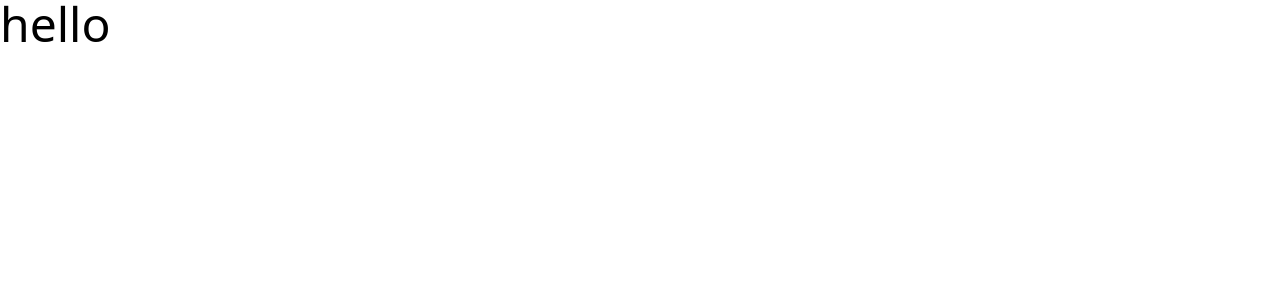
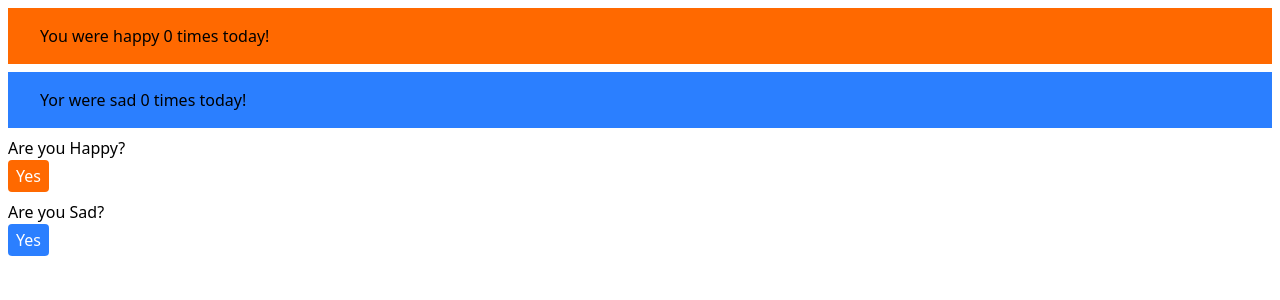
Before and after one commit to Abhishek1017-sh/Devslane_react, a React (Vite) app: page / in a window 1280 px wide. Shown: the top 300 px of the page. Built offline with nearby package versions, Linux system fonts and the light colour scheme.

Commit message:
assignment_87.1

```diff
--- a/package.json
+++ b/package.json
@@ -10,9 +10,12 @@
     "preview": "vite preview"
   },
   "dependencies": {
+    "@reduxjs/toolkit": "^2.9.0",
     "@tailwindcss/vite": "^4.1.11",
     "react": "^19.1.0",
     "react-dom": "^19.1.0",
+    "react-redux": "^9.2.0",
+    "redux": "^5.0.1",
     "tailwindcss": "^4.1.11"
   },
   "devDependencies": {
--- a/src/App.jsx
+++ b/src/App.jsx
@@ -1,4 +1,8 @@
-import { useState } from 'react'
+import React from 'react'
+import HappyTracker from './HappyTracker'
+import SadTracker from './SadTracker'
+import HappyIncrementor from './HappyIncrementor'
+import SadIncrementor from './SadIncrementor'
 
 
 function App() {
@@ -6,7 +10,12 @@ function App() {
 
   return (
     <>
-    <div className="text-5xl">hello</div>
+    <div className="p-2 space-y-2">
+      <HappyTracker />
+      <SadTracker />
+      <HappyIncrementor />
+      <SadIncrementor />
+    </div>
 
     </>
   )
--- /dev/null
+++ b/src/HappyIncrementor.tsx
@@ -0,0 +1,17 @@
+import { FC, memo } from "react";
+import { useDispatch } from "react-redux";
+import { happyButtonClicked } from "./actions";
+
+type HappyIncrementorProps = {};
+const HappyIncrementor: FC<HappyIncrementorProps> = (props) => {
+  const dispatch=useDispatch();
+  function increment() {
+    dispatch(happyButtonClicked);
+  }
+  return <div>
+    <h3>Are you Happy?</h3>
+    <button onClick={increment} className="bg-orange-500 px-2 py-1 rounded text-white hover:bg-orange-700">Yes</button>
+  </div>;
+}
+
+export default memo(HappyIncrementor);
--- /dev/null
+++ b/src/HappyTracker.tsx
@@ -0,0 +1,13 @@
+import { FC, memo } from "react";
+import { useSelector } from "react-redux";
+import { happyCountSelector } from "./selector";
+
+type HappyTrackerProps = {};
+const HappyTracker: FC<HappyTrackerProps> = (props) => {
+  const happyCount=useSelector(happyCountSelector)
+  return <div className="bg-orange-500 px-8 py-4">
+    You were happy {happyCount} times today!
+  </div>;
+}
+
+export default memo(HappyTracker);
--- /dev/null
+++ b/src/SadIncrementor.tsx
@@ -0,0 +1,17 @@
+import { FC, memo } from "react";
+import { useDispatch } from "react-redux";
+import { sadButtonClicked } from "./actions";
+
+type SadIncrementorProps = {};
+const SadIncrementor: FC<SadIncrementorProps> = (props) => {
+  const dispatch=useDispatch();
+  function increment() {
+    dispatch(sadButtonClicked);
+  }
+  return <div>
+    <h3>Are you Sad?</h3>
+    <button onClick={increment} className="bg-blue-500 px-2 py-1 rounded text-white hover:bg-blue-700">Yes</button>
+  </div>;
+}
+
+export default memo(SadIncrementor);
--- /dev/null
+++ b/src/SadTracker.tsx
@@ -0,0 +1,13 @@
+import { FC, memo, use } from "react";
+import { useSelector } from "react-redux";
+import { sadCountSelector } from "./selector";
+
+type SadTrackerProps = {};
+const SadTracker: FC<SadTrackerProps> = (props) => {
+  const sadCount=useSelector(sadCountSelector);
+  return <div className="bg-blue-500 px-8 py-4 ">
+    Yor were sad {sadCount} times today!
+  </div>;
+}
+
+export default memo(SadTracker);
--- /dev/null
+++ b/src/actions.ts
@@ -0,0 +1,6 @@
+export const happyButtonClicked={
+    type:"happy button clicked"
+}
+export const sadButtonClicked={
+    type:"sad button clicked"
+}
--- a/src/main.jsx
+++ b/src/main.jsx
@@ -2,9 +2,13 @@ import { StrictMode } from 'react'
 import { createRoot } from 'react-dom/client'
 import './index.css'
 import App from './App.jsx'
+import { Provider } from 'react-redux'
+import store from './store.js'
 
 createRoot(document.getElementById('root')).render(
   <StrictMode>
-    <App />
+    <Provider store={store}>
+      <App />
+    </Provider>
   </StrictMode>,
 )
--- /dev/null
+++ b/src/selector.ts
@@ -0,0 +1,8 @@
+import { State } from "./store";
+
+export function happyCountSelector(state:State){
+    return state.happyCount;
+}
+export function sadCountSelector(state:State){
+    return state.sadCount;
+}
--- /dev/null
+++ b/src/store.ts
@@ -0,0 +1,32 @@
+import { Action, createStore } from "redux";
+
+export type State={
+    sadCount:number;
+    happyCount:number;
+}
+
+const initialState={
+    sadCount:0,
+    happyCount:0
+}
+
+function reducer(currentState:State=initialState,action:Action):State{
+    if(action.type === "happy button clicked"){
+        return {
+            ...currentState,
+            happyCount:currentState.happyCount+1
+        }
+    }
+    if(action.type === "sad button clicked"){
+        return {
+            ...currentState,
+            sadCount:currentState.sadCount+1
+        }
+    }
+    return currentState;
+}
+
+const store = createStore(reducer,
+     (window as any).__REDUX_DEVTOOLS_EXTENSION__ && (window as any).__REDUX_DEVTOOLS_EXTENSION__()
+);
+export default store;
```
Also changed, not shown: 1 other file (tests, documents, lock files or other folders).
